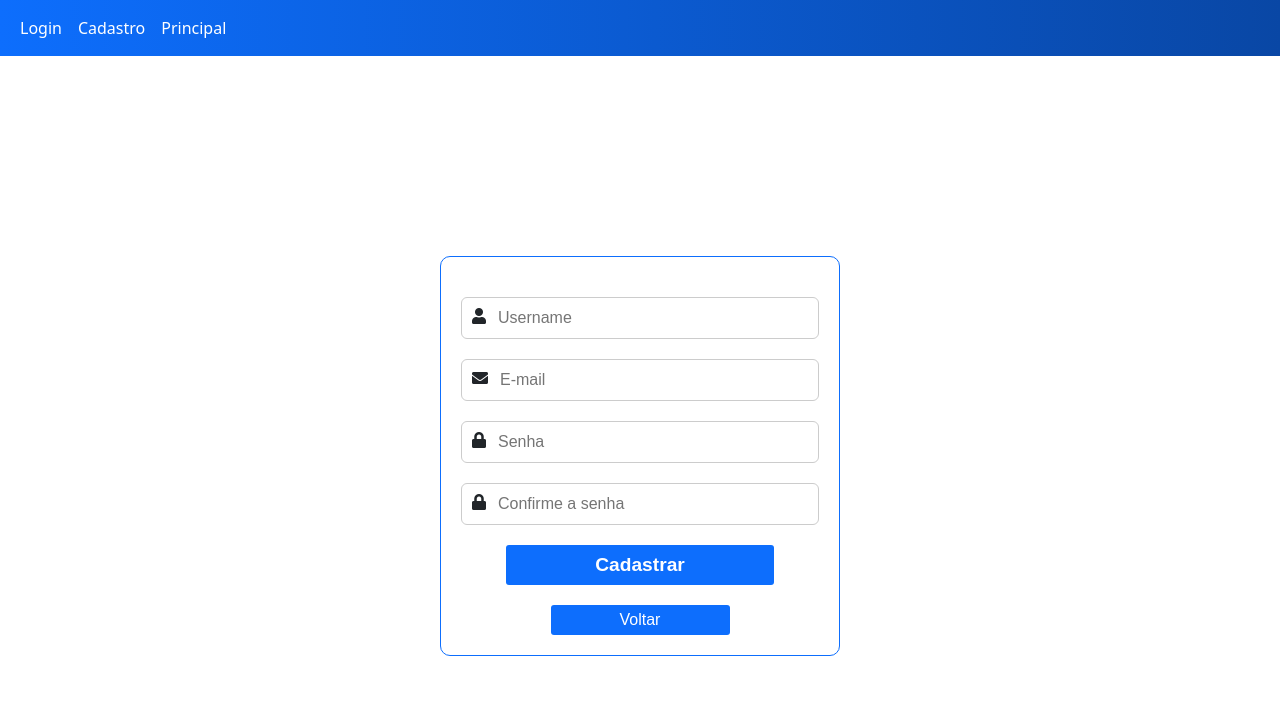
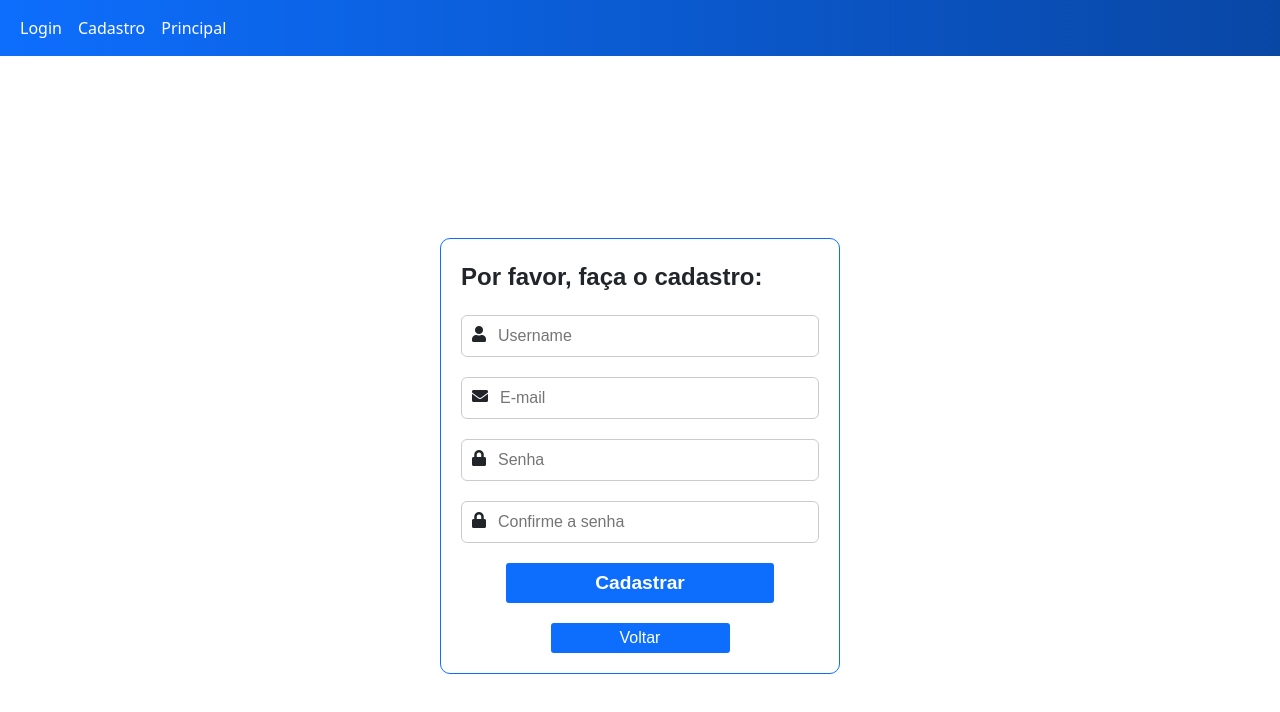
Before and after one commit to AndreUdia/exercicio-aula-7, a plain HTML site: page pages/cadastro/cadastro.html in a window 1280 px wide. Drawn offline with Linux system fonts and the light colour scheme.

Commit message:
Titulo adicionado a caixa de cadastro

```diff
--- a/css/cadastro.css
+++ b/css/cadastro.css
@@ -29,6 +29,12 @@
 
 	border: 1px solid var(--cor-primaria);
 	border-radius: 10px;
+}
+
+#cadastro-titulo
+{
+	font-size: x-large;
+	font-weight: bold;
 }
 
 .campos-cadastro div
--- a/pages/cadastro/cadastro.html
+++ b/pages/cadastro/cadastro.html
@@ -27,6 +27,7 @@
 			</div>
 		</nav>
 		<div id="cadastro">
+			<p id="cadastro-titulo">Por favor, faça o cadastro:</p>
 			<div class="campos-cadastro">
 				<div>
 					<i class="fas fa-user"></i>
```
